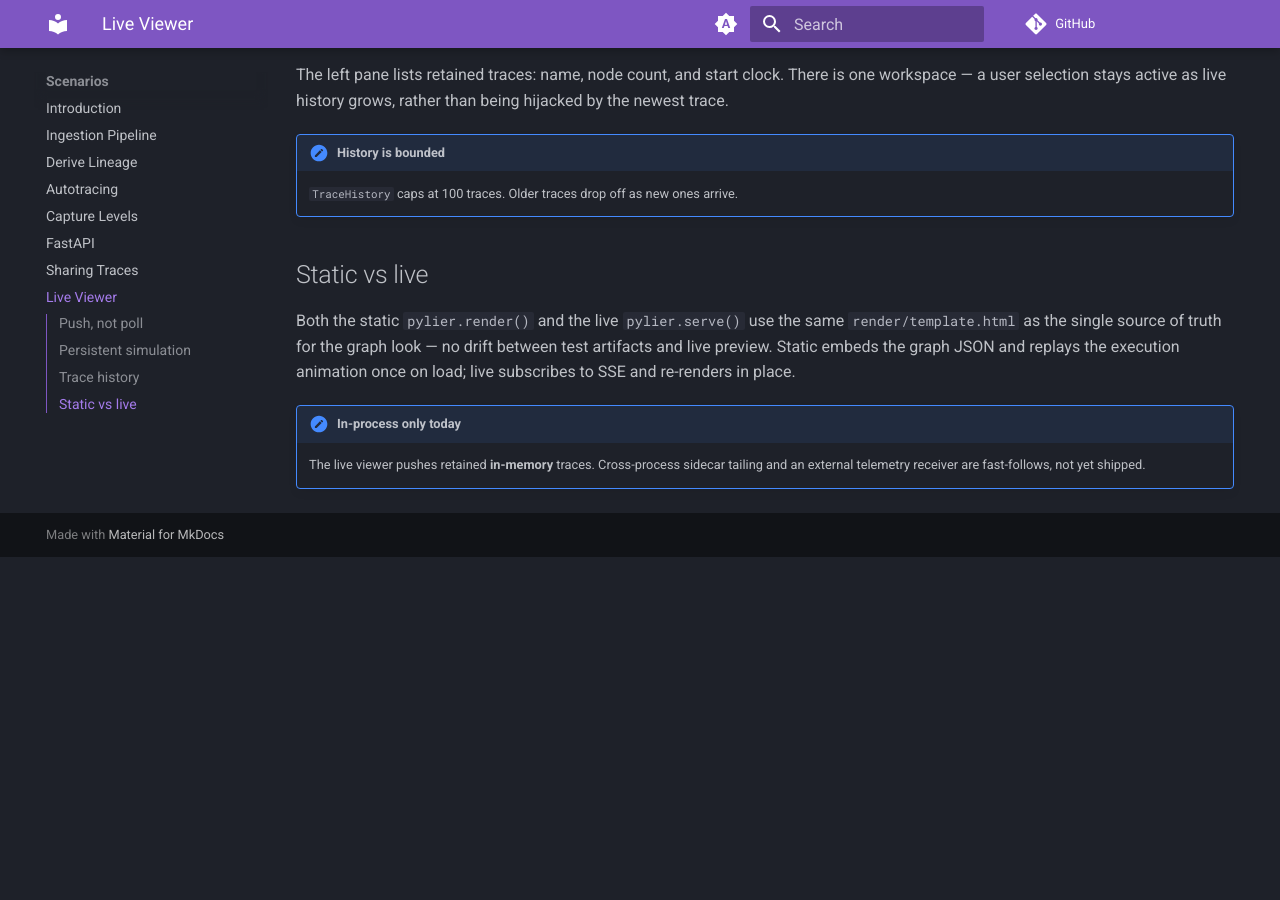
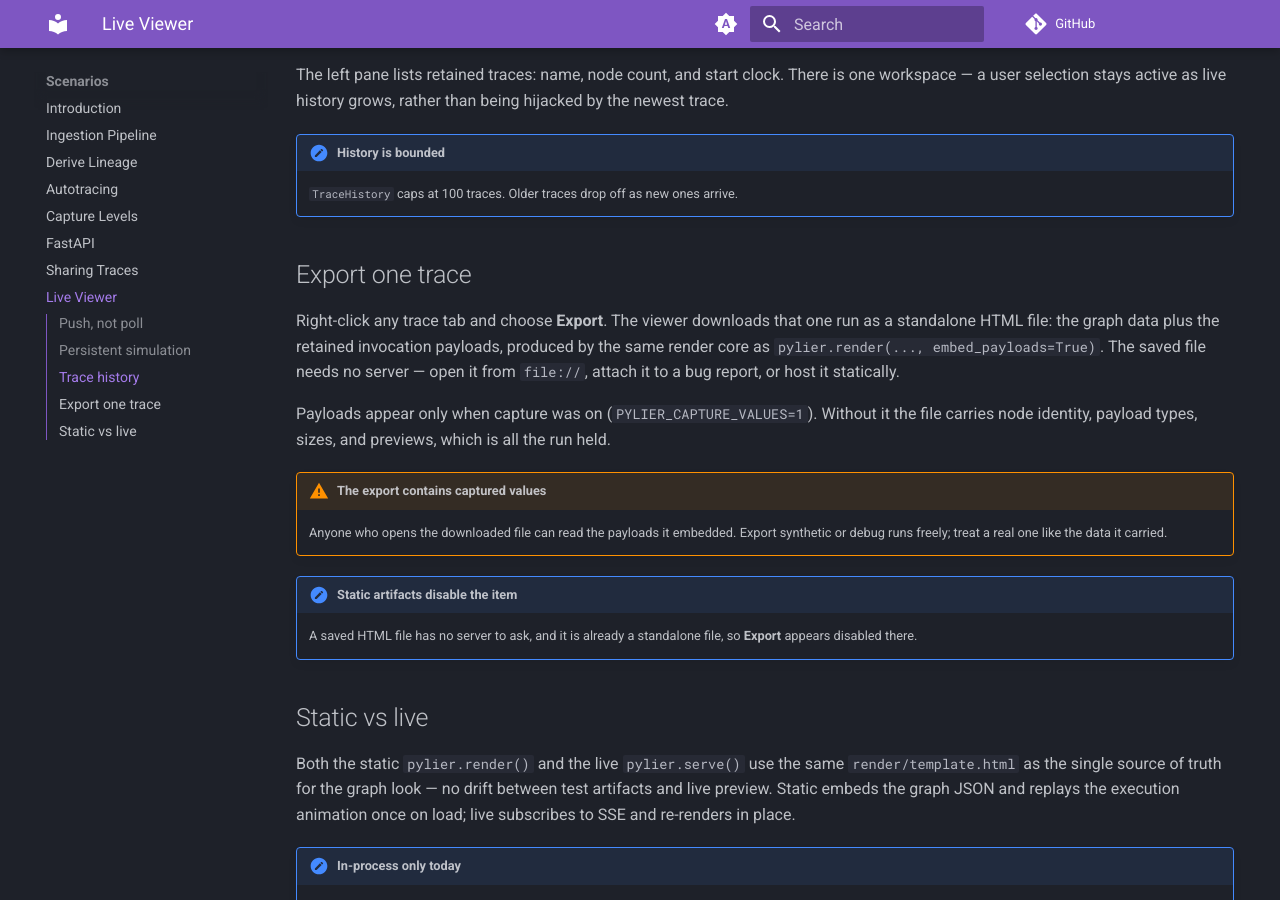
Before and after one commit to theMladyPan/pylier, an MkDocs documentation site: the page built from docs/scenarios/live-viewer.md, in a window 1280 px wide and 900 px high, scrolled down 828 px. Built offline with MkDocs 1.6.1 and Material for MkDocs 9.7.7, drawn with Linux system fonts in a browser that asks for light colours; comment, search, counter and statistics services are not loaded; before the commit the page ends 1385 px from its top, so only the background shows below that.

Commit message:
docs(scenarios): document trace export from the live viewer

```diff
--- a/docs/scenarios/live-viewer.md
+++ b/docs/scenarios/live-viewer.md
@@ -34,6 +34,27 @@ being hijacked by the newest trace.
 !!! note "History is bounded"
     `TraceHistory` caps at 100 traces. Older traces drop off as new ones arrive.
 
+## Export one trace
+
+Right-click any trace tab and choose **Export**. The viewer downloads that one
+run as a standalone HTML file: the graph data plus the retained invocation
+payloads, produced by the same render core as
+`pylier.render(..., embed_payloads=True)`. The saved file needs no server — open
+it from `file://`, attach it to a bug report, or host it statically.
+
+Payloads appear only when capture was on (`PYLIER_CAPTURE_VALUES=1`). Without
+it the file carries node identity, payload types, sizes, and previews, which is
+all the run held.
+
+!!! warning "The export contains captured values"
+    Anyone who opens the downloaded file can read the payloads it embedded.
+    Export synthetic or debug runs freely; treat a real one like the data it
+    carried.
+
+!!! note "Static artifacts disable the item"
+    A saved HTML file has no server to ask, and it is already a standalone file,
+    so **Export** appears disabled there.
+
 ## Static vs live
 
 Both the static `pylier.render()` and the live `pylier.serve()` use the same
```
Also changed, not shown: docs/scenarios/sharing.md (+3 -0 lines).
